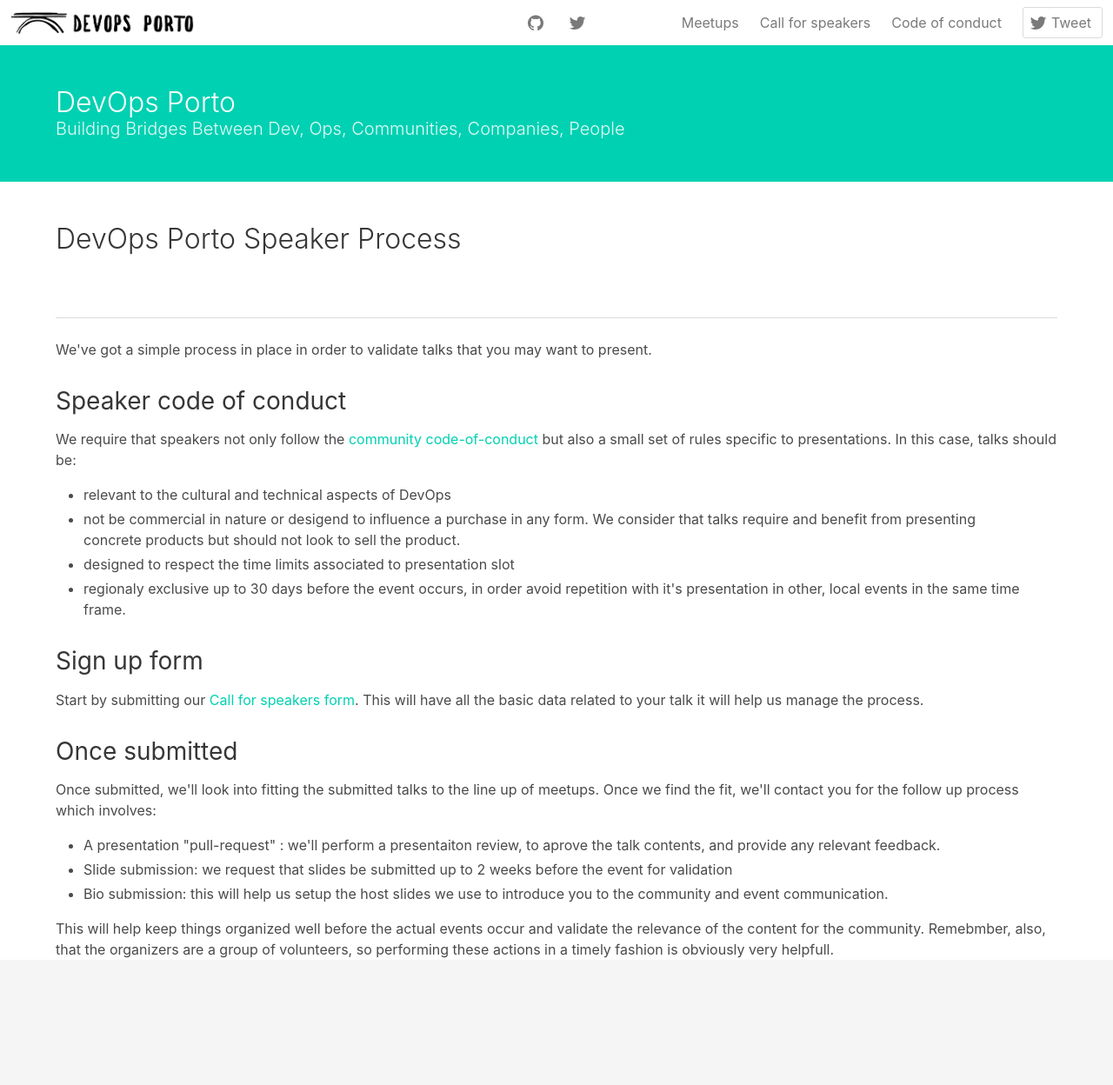
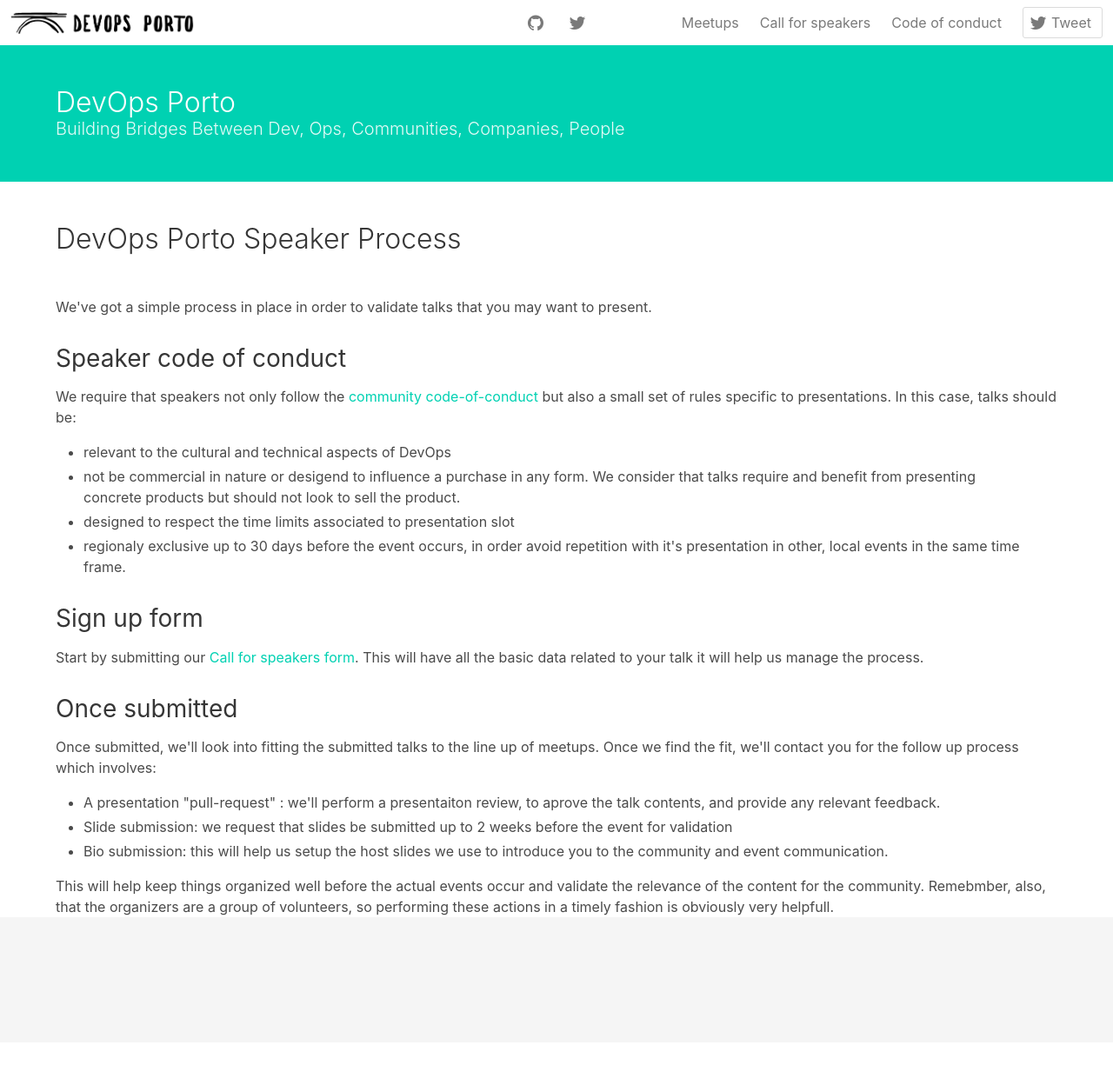
Before and after one commit to DevOpsPorto/devopsporto.github.io, a Jekyll site: the page built from speakerfollowup.html, in a window 1280 px wide. Shown: the whole page at 87% size. Built offline with Jekyll 4.4.1, drawn with Linux system fonts in a browser that asks for light colours; after the commit the page ends 1199 px from its top, so only the background shows below that.

Commit message:
fix followup hr

```diff
--- a/codeofconduct.html
+++ b/codeofconduct.html
@@ -3,11 +3,11 @@ layout: default
 ---
 <div class="hero">
     <div class="hero-body">
-        <h1 class="title">DevOps Porto Code-Of-Conduct</h1>
+        <h1 class="title">
+            DevOps Porto Code-Of-Conduct
+        </h1>
     </div>
 </div>
-
-
 <div class="content">
     <p>
         Like most community related organizations, we've decided to adopt a code of conduct for the organized activities. As such,
--- a/speakerfollowup.html
+++ b/speakerfollowup.html
@@ -9,7 +9,6 @@ layout: default
     </div>
 </div>
 <div class="content">
-    <hr>
     <p>
         We've got a simple process in place in order to validate talks that you may want to present.
     </p>
```
